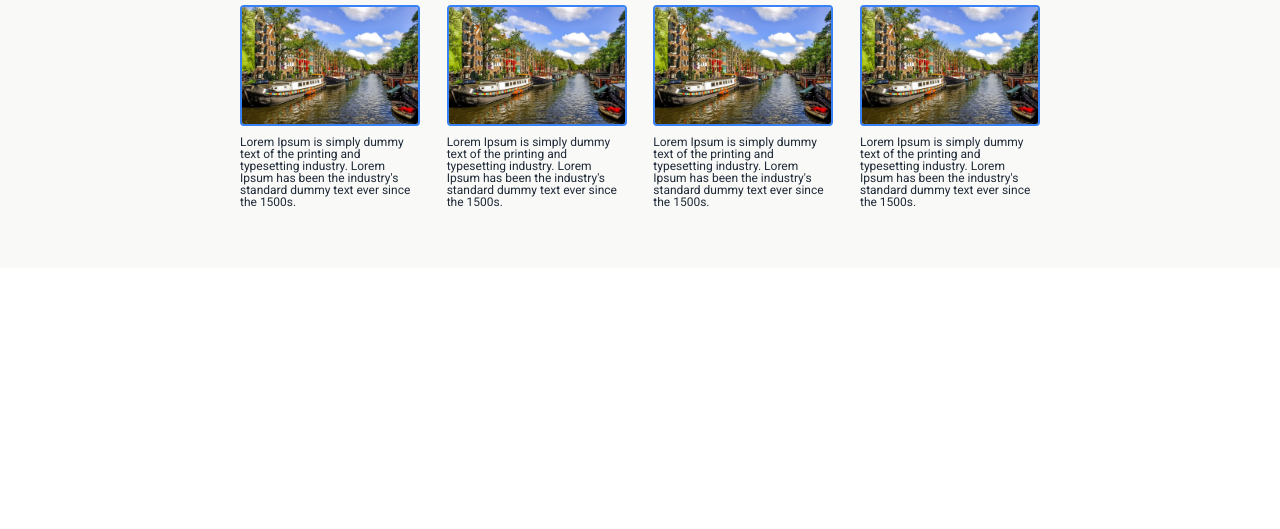
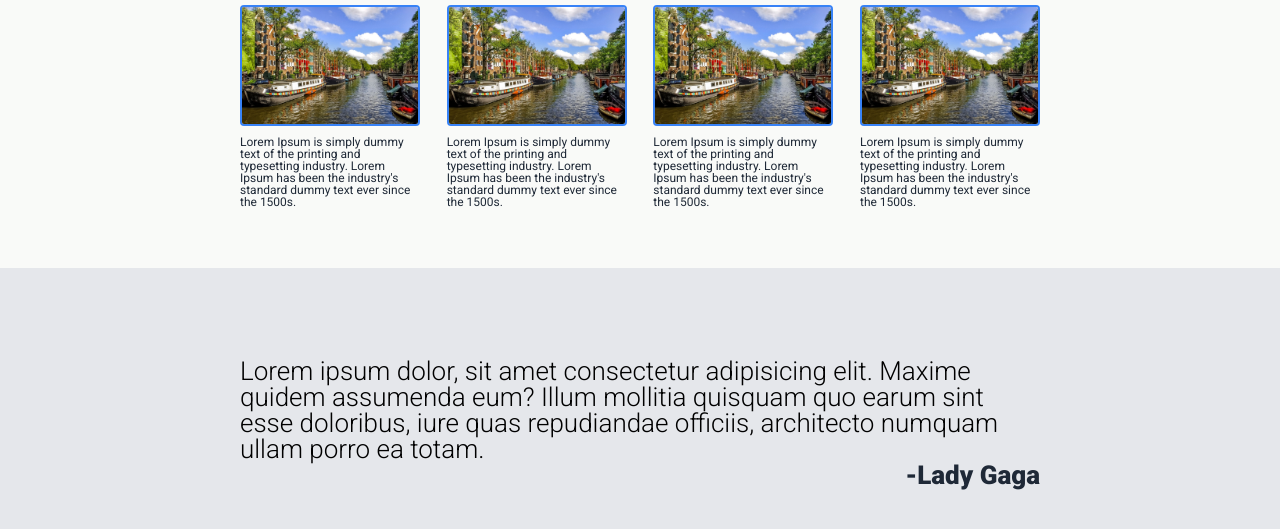
Before and after one commit to AndreiTotoro/landing-page, a plain HTML site: page index.html in a window 1280 px wide. Shown: the part 515-1044 px from the top of the page. Before the commit the page ends 800 px from the top, so only its background shows below. Drawn offline with Linux system fonts and the light colour scheme.

Commit message:
Added quote section

```diff
--- a/css/styles.css
+++ b/css/styles.css
@@ -117,3 +117,24 @@ main{
     color: #1F2937;
     font-size: 12px;
 }
+
+.quote{
+    background-color: #E5E7EB;
+    padding: 90px;
+
+}
+
+.quotecard{
+    display: flex;
+    flex-direction: column;
+    align-items: flex-end;
+    max-width: 800px;
+    margin: auto;
+    font-size: 26px;
+    font-weight: 300;
+}
+
+.quoteauthor{
+    color: #1F2937;
+    font-weight: 900;
+}
--- a/index.html
+++ b/index.html
@@ -54,5 +54,18 @@
         </div>
     </div>
 
+    <!-- Quote -->
+    <div class="quote">
+        <div class="quotecard">
+            <p class="quotetext">
+                Lorem ipsum dolor, sit amet consectetur adipisicing elit. Maxime quidem assumenda eum? Illum mollitia quisquam quo earum sint esse doloribus, iure quas repudiandae officiis, architecto numquam ullam porro ea totam.
+            </p>
+            <p class="quoteauthor">
+                -Lady Gaga
+            </p>
+        </div>
+
+    </div>
+
 </body>
 </html>
```
